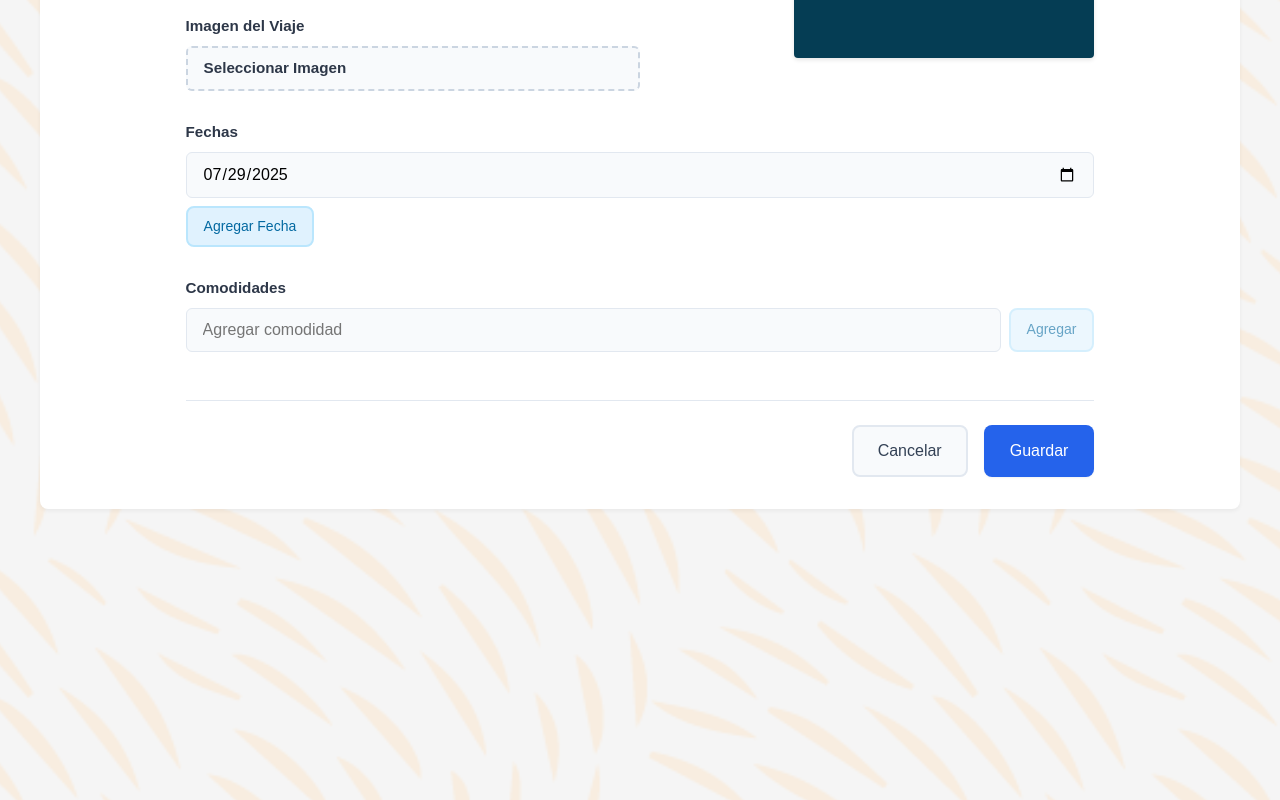
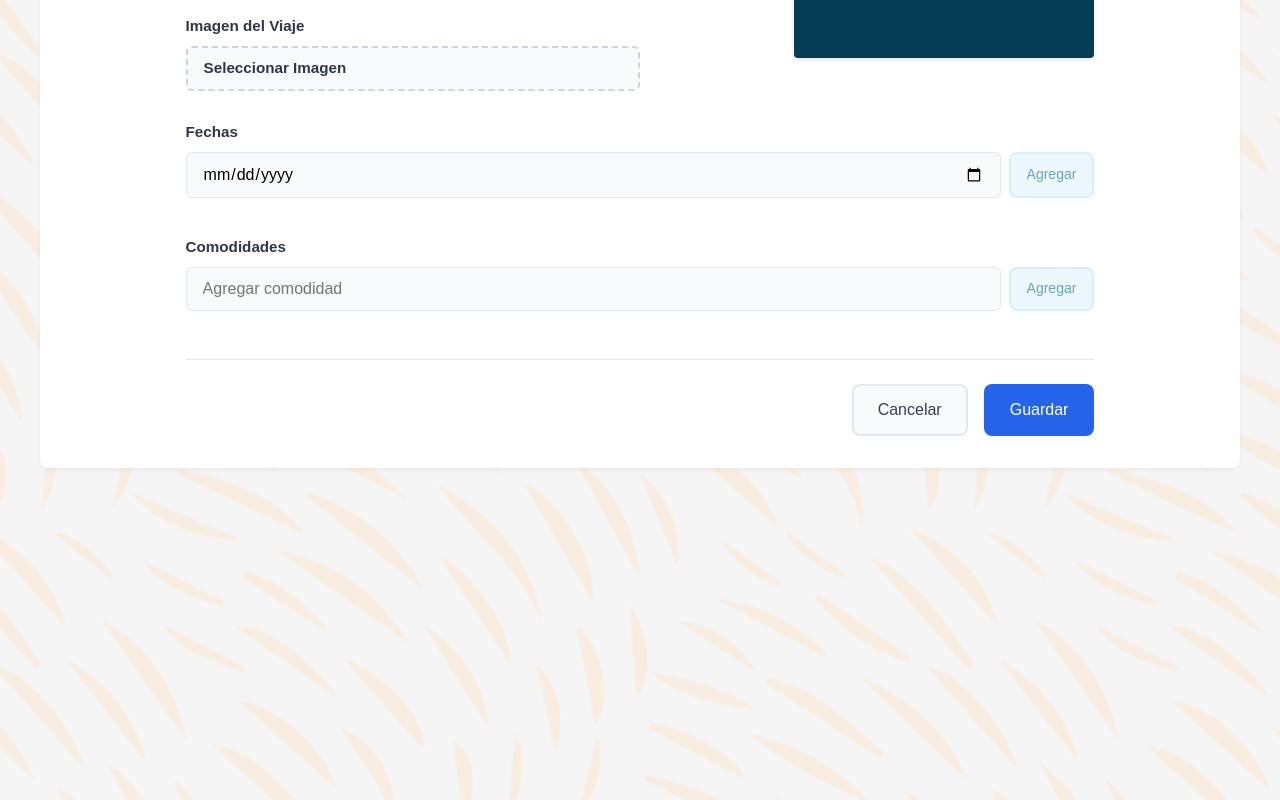
Before and after one commit to fedejrivero/dodo-travel-admin, a React (Create React App) app: page /paquete/nuevo in a window 1280 px wide. Shown: the part 1540-2340 px from the top of the page. Built offline with nearby package versions, Linux system fonts and the light colour scheme; sample sign-in values are in the browser's storage.

Commit message:
Refactored dates Trip Page

```diff
--- a/src/pages/trips/TripPage.css
+++ b/src/pages/trips/TripPage.css
@@ -252,8 +252,49 @@ button.large {
   align-items: center;
 }
 
+.dates-input {
+  margin-bottom: 0.5rem;
+  display: flex;
+  gap: 0.5rem;
+}
+
 .date-input-group input[type="date"] {
   flex: 1;
+}
+
+
+/* Dates Styles */
+.dates-list {
+  display: flex;
+  flex-wrap: wrap;
+  gap: 0.5rem;
+  margin-bottom: 1rem;
+}
+
+/* Dates List Buttons */
+.dates-list button {
+  padding: 0.25rem 0.5rem;
+  margin-left: 0.5rem;
+  border-radius: 50%;
+  width: 1.5rem;
+  height: 1.5rem;
+  padding-bottom: 0.35rem;
+  display: inline-flex;
+  align-items: center;
+  justify-content: center;
+  font-size: 1rem;
+  line-height: 1;
+}
+
+.date-item {
+  background: #f1f5f9;
+  border-radius: 20px;
+  padding: 0.4rem 0.75rem 0.4rem 1rem;
+  font-size: 0.85rem;
+  display: flex;
+  align-items: center;
+  gap: 0.5rem;
+  color: #334155;
 }
 
 /* Amenities List Buttons */
@@ -665,6 +706,12 @@ button:not(:disabled):active {
     gap: 0.5rem;
   }
 
+  .date-input {
+    margin-bottom: 0.5rem;
+    display: flex;
+    gap: 0.5rem;
+  }
+
   .date-input-container input[type="date"] {
     width: 100%;
   }
--- a/src/pages/trips/TripPage.js
+++ b/src/pages/trips/TripPage.js
@@ -3,6 +3,7 @@ import { useParams, useNavigate } from 'react-router-dom';
 import { getTrip, updateTrip, createTrip, uploadImage } from '../../services/tripService';
 import './TripPage.css';
 import emptyImage from '../../images/emptyImage.jpg';
+import { format, parseISO } from 'date-fns';
 
 const TripPage = () => {
   const { id } = useParams();
@@ -10,7 +11,8 @@ const TripPage = () => {
   const [formData, setFormData] = useState({
     name: '',
     category: 'Nacional Bus',
-    dates: [new Date().toISOString().split('T')[0]],
+    dates: [''],
+    currentDate: '',
     price: '',
     currency: '$',
     amenities: [''],
@@ -37,11 +39,7 @@ const TripPage = () => {
       const fetchTrip = async () => {
         try {
           const trip = await getTrip(id);
-          setFormData({
-            ...trip,
-            currentAmenity: '',
-            dates: trip.dates && trip.dates.length > 0 ? trip.dates : [new Date().toISOString().split('T')[0]]
-          });
+          setFormData({ ...trip });
           if (trip.image_url) {
             setImagePreview(trip.image_url);
           }
@@ -67,19 +65,20 @@ const TripPage = () => {
     }));
   };
 
-  const handleDateChange = (index, value) => {
-    const newDates = [...formData.dates];
-    newDates[index] = value;
+  const handleDateChange = (e) => {
     setFormData(prev => ({
       ...prev,
-      dates: newDates
+      currentDate: e.target.value
     }));
   };
 
   const addDate = () => {
+    if (!formData.currentDate.trim()) return;
+
     setFormData(prev => ({
       ...prev,
-      dates: [...prev.dates, '']
+      dates: [...prev.dates, formData.currentDate],
+      currentDate: ''
     }));
   };
 
@@ -272,28 +271,41 @@ const TripPage = () => {
 
         <div className="form-group">
           <label>Fechas</label>
-          {formData.dates.map((date, index) => (
-            <div key={index} className="date-input-group">
+          <div className="dates-container">
+            <div className="dates-input">
               <input
                 type="date"
-                value={date}
-                onChange={(e) => handleDateChange(index, e.target.value)}
-                required
+                value={formData.currentDate}
+                onChange={handleDateChange}
+                placeholder="Agregar fecha"
               />
-              {formData.dates.length > 1 && (
+              <button
+                type="button"
+                onClick={addDate}
+                disabled={!formData.currentDate.trim()}
+                className="add-button"
+              >
+                Agregar
+              </button>
+            </div>
+
+            <ul className="dates-list">
+              {formData.dates.map((date, index) => (
+                date && (
+                  <li key={index} className="date-item">
+                    {format(parseISO(date), 'dd/MM/yyyy')}
                     <button
                       type="button"
                       onClick={() => removeDate(index)}
                       className="remove-button"
                     >
-                  Eliminar
+                      ×
                     </button>
-              )}
+                  </li>
+                )
+              ))}
+            </ul>
           </div>
-          ))}
-          <button type="button" onClick={addDate} className="add-button">
-            Agregar Fecha
-          </button>
         </div>
 
         <div className="form-group">
```
Lines whose indentation alone changed are shown as unchanged.
